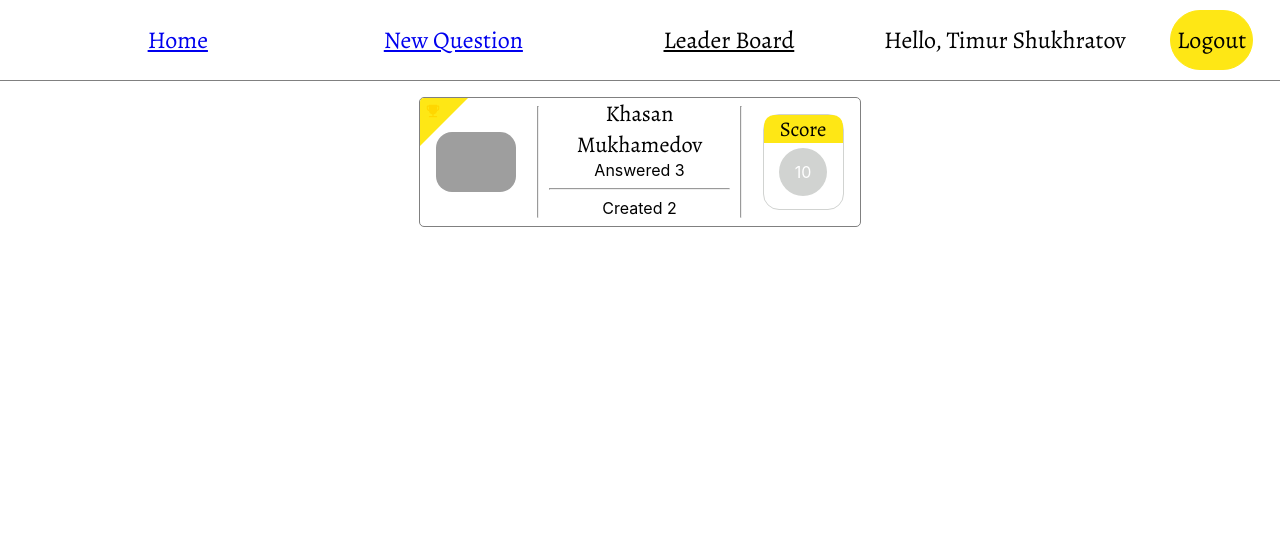
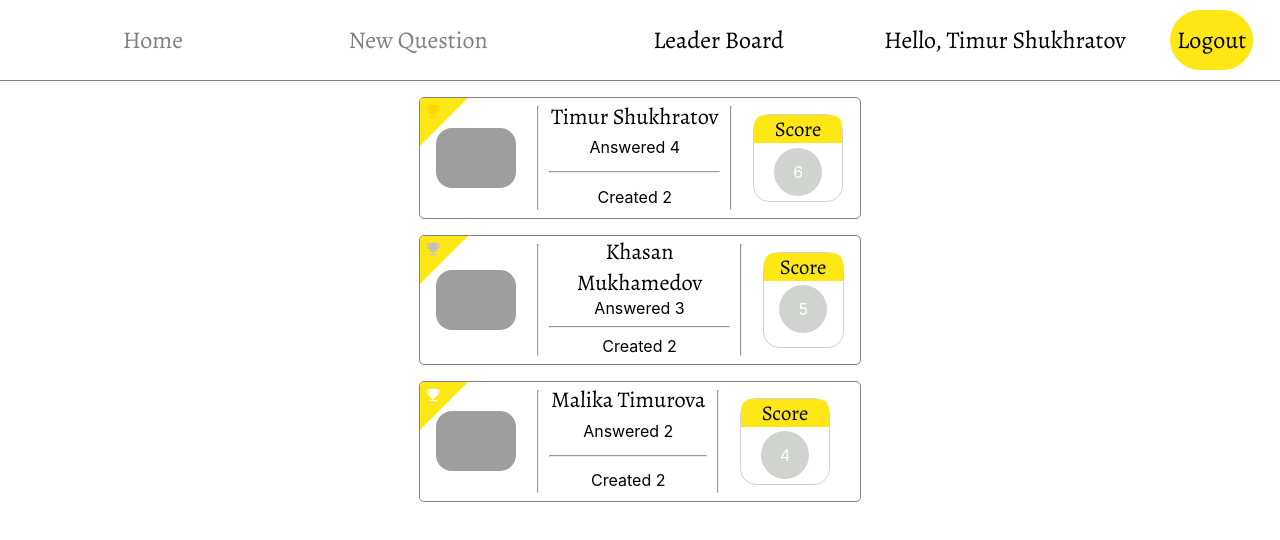
Before and after one commit to pharrukh/react-would-you-rather, a React app: page /leaders in a window 1280 px wide. Built offline with nearby package versions, Linux system fonts and the light colour scheme; grey boxes are pictures that could not be loaded.

Commit message:
connect components

```diff
--- a/src/components/App.css
+++ b/src/components/App.css
@@ -3,6 +3,11 @@
 .App {
   display: flex;
   flex-direction: column;
+}
+
+a {
+  color: black;
+  text-decoration: none;
 }
 
 .container {
@@ -445,7 +450,7 @@ nav > ul {
   width: 100%;
 }
 
-nav > ul > li {
+nav > ul > li a{
   text-align: center;
   width: 100%;
   display: inline-block;
--- a/src/components/App.js
+++ b/src/components/App.js
@@ -7,6 +7,7 @@ import LoginPanel from './LoginPanel'
 import QuestionList from './QuestionList'
 import Navigation from './Navigation'
 import { BrowserRouter as Router, Route } from 'react-router-dom'
+import Leaders from './Leaders'
 
 let users = {
   timurshukhratov: {
@@ -135,10 +136,11 @@ function App() {
         <div className="container">
           <Route path="/" exact > <QuestionList users={users} questions={questions} authedUser={authedUser} /></Route>
           <Route path="/new" exact component={CreateQuestion} />
-          <Route path="/leaders" exact > <LeaderCard author={users['khasanmukhamedov']} place={1} /></Route>
+          <Route path="/leaders" exact > <Leaders users={users} /></Route>
+          <Route path="/question/:id" exact><PollResult questions={questions} author={users[authedUser]} authedUser={authedUser} /> </Route>
           {/* <LoginPanel users={users} />
           <Question question={questions['8xf0y6ziyjabvozdd253nd']} author={users[authedUser]} />
-          <PollResult question={questions['8xf0y6ziyjabvozdd253nd']} author={users[authedUser]} authedUser={authedUser} /> */}
+          */}
         </div >
       </Router>
     </div>
--- a/src/components/LeaderCard.js
+++ b/src/components/LeaderCard.js
@@ -5,6 +5,7 @@ function LeaderCard({ author, place }) {
     const { name, avatarURL } = author
     const numberOfAnswers = Object.keys(author.answers).length
     const numberOfQuestions = author.questions.length
+    const score = numberOfAnswers + numberOfQuestions
 
     return (
         <div className='card note'>
@@ -22,7 +23,7 @@ function LeaderCard({ author, place }) {
             <hr className="divider" />
             <div className="score-card">
                 <div className="score-title">Score</div>
-                <div className="score-number circle-base">10</div>
+                <div className="score-number circle-base">{score}</div>
             </div>
         </div>
     )
--- /dev/null
+++ b/src/components/Leaders.js
@@ -0,0 +1,19 @@
+import React, { Component } from 'react'
+import LeaderCard from './LeaderCard'
+
+class Leaders extends Component {
+    render() {
+        const { users } = this.props
+        const rating = Object.keys(users).map(id => ({ id, score: Object.keys(users[id].answers).length + users[id].questions.length }))
+            .sort((a, b) => b.score - a.score)
+        return (
+            <div>
+                <LeaderCard author={users[rating[0].id]} place={1} />
+                <LeaderCard author={users[rating[1].id]} place={2} />
+                <LeaderCard author={users[rating[2].id]} place={3} />
+            </div>
+        )
+    }
+}
+
+export default Leaders
--- a/src/components/PollResult.js
+++ b/src/components/PollResult.js
@@ -1,8 +1,12 @@
 import React from 'react'
+import { useParams } from 'react-router'
 import Stats from './Stats'
 
-function PollResult({ question, author, authedUser }) {
+function PollResult({ questions, author, authedUser }) {
+    const { id } = useParams()
+
     const { name, avatarURL } = author
+    const question = questions[id]
     const { optionOne, optionTwo } = question
     const pollSize = optionOne.votes.length + optionTwo.votes.length
 
--- a/src/components/Question.js
+++ b/src/components/Question.js
@@ -1,10 +1,10 @@
 import React, { Component } from 'react'
-
+import { Link } from 'react-router-dom'
 class Question extends Component {
     render() {
         const { author, question, mode } = this.props
         const { name, avatarURL } = author
-        const { optionOne, optionTwo } = question
+        const { id, optionOne, optionTwo } = question
 
         const questionSection = <form>
             <input type="radio" id="optionOne" name='question' value={optionOne.text} />
@@ -18,7 +18,7 @@ class Question extends Component {
 
         const previewSection = <div className="preview-section">
             <div>...{optionOne.text}</div>
-            <button className="view-poll-button">view poll</button>
+            <button className="view-poll-button"><Link to={`/question/${id}`}>view poll</Link></button>
         </div>
 
         const mainSection = mode === 'preview' ? previewSection : questionSection
```
